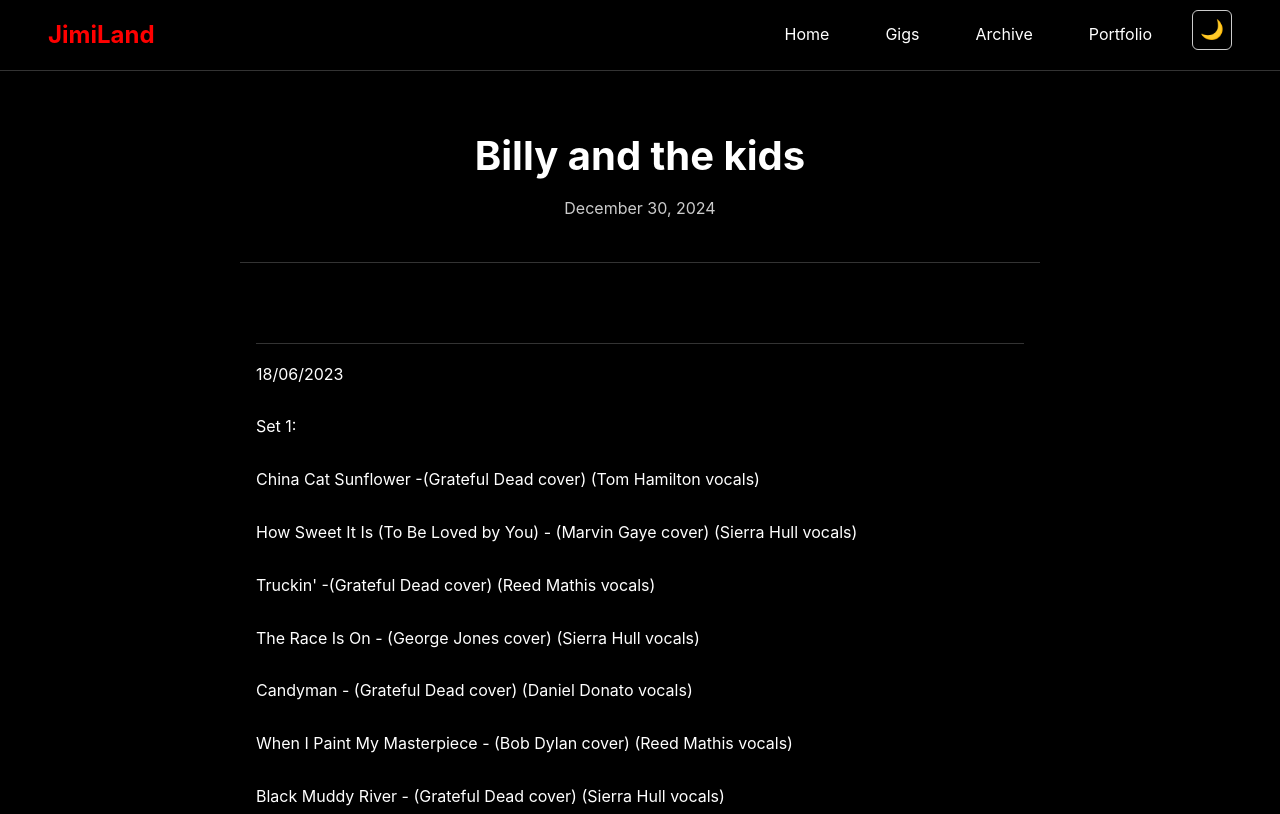
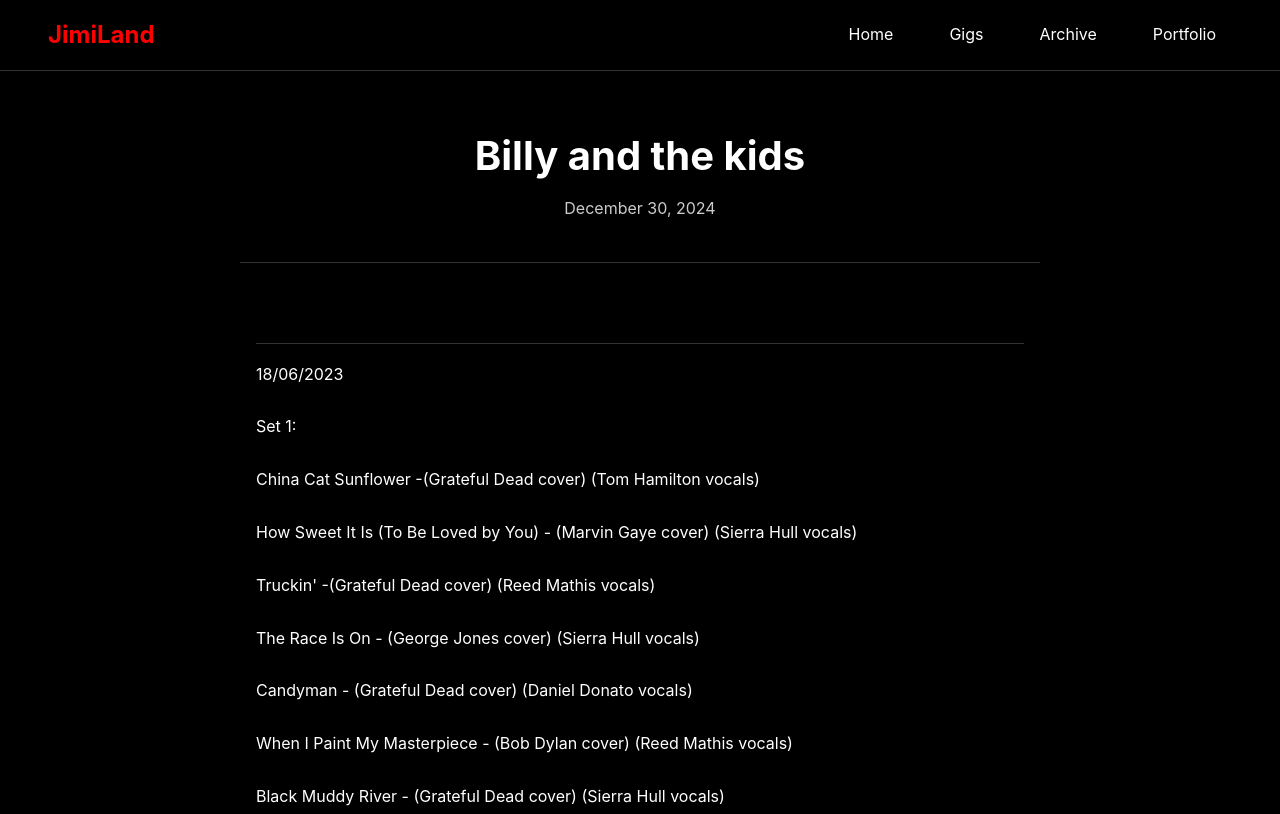
Before and after one commit to CajunJimi/JimiLandV2, a website: page posts/billy-and-the-kids/index.html in a window 1280 px wide. Shown: the top 814 px of the page. Drawn offline with Linux system fonts and the light colour scheme.

Commit message:
Remove theme toggle buttons from post pages due to functionality issues

```diff
--- a/posts/billy-and-the-kids/index.html
+++ b/posts/billy-and-the-kids/index.html
@@ -20,9 +20,7 @@
                 <a href="/gigs/" class="nav-link">Gigs</a>
                 <a href="/archive/" class="nav-link">Archive</a>
                 <a href="/portfolio/" class="nav-link">Portfolio</a>
-                <button id="theme-toggle" class="theme-toggle" title="Toggle theme">
-                    <span class="theme-icon">🌙</span>
-                </button>
+
             </div>
             <div class="nav-toggle" id="nav-toggle">
                 <span class="bar"></span>
```
Also changed, not shown: posts/drones/index.html (+1 -3 lines), posts/dso-2024/index.html (+1 -3 lines), posts/hst-letter/index.html (+1 -3 lines), posts/jam-band-new-year-2024/index.html (+1 -3 lines), Change_Logs/CHANGELOG.md.
